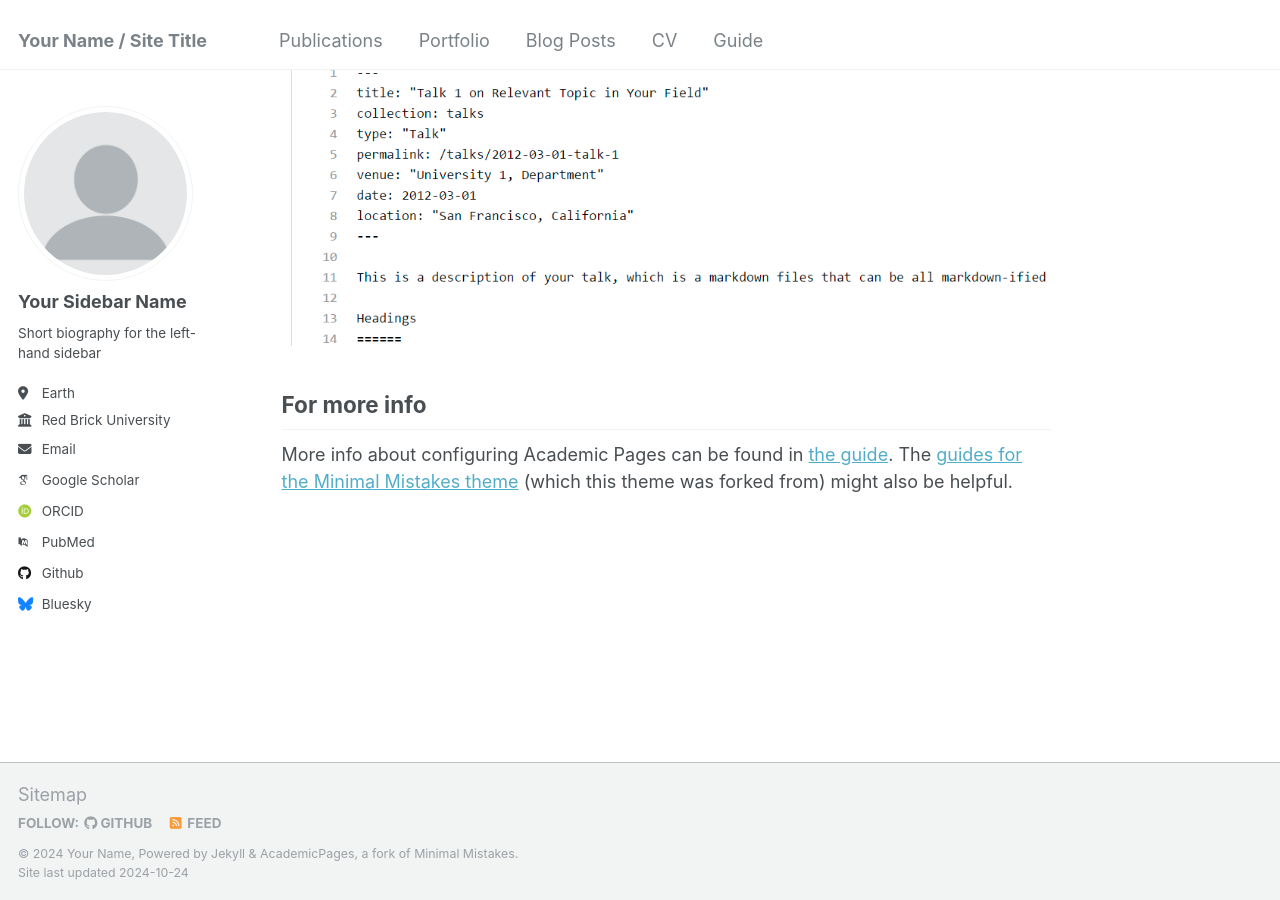
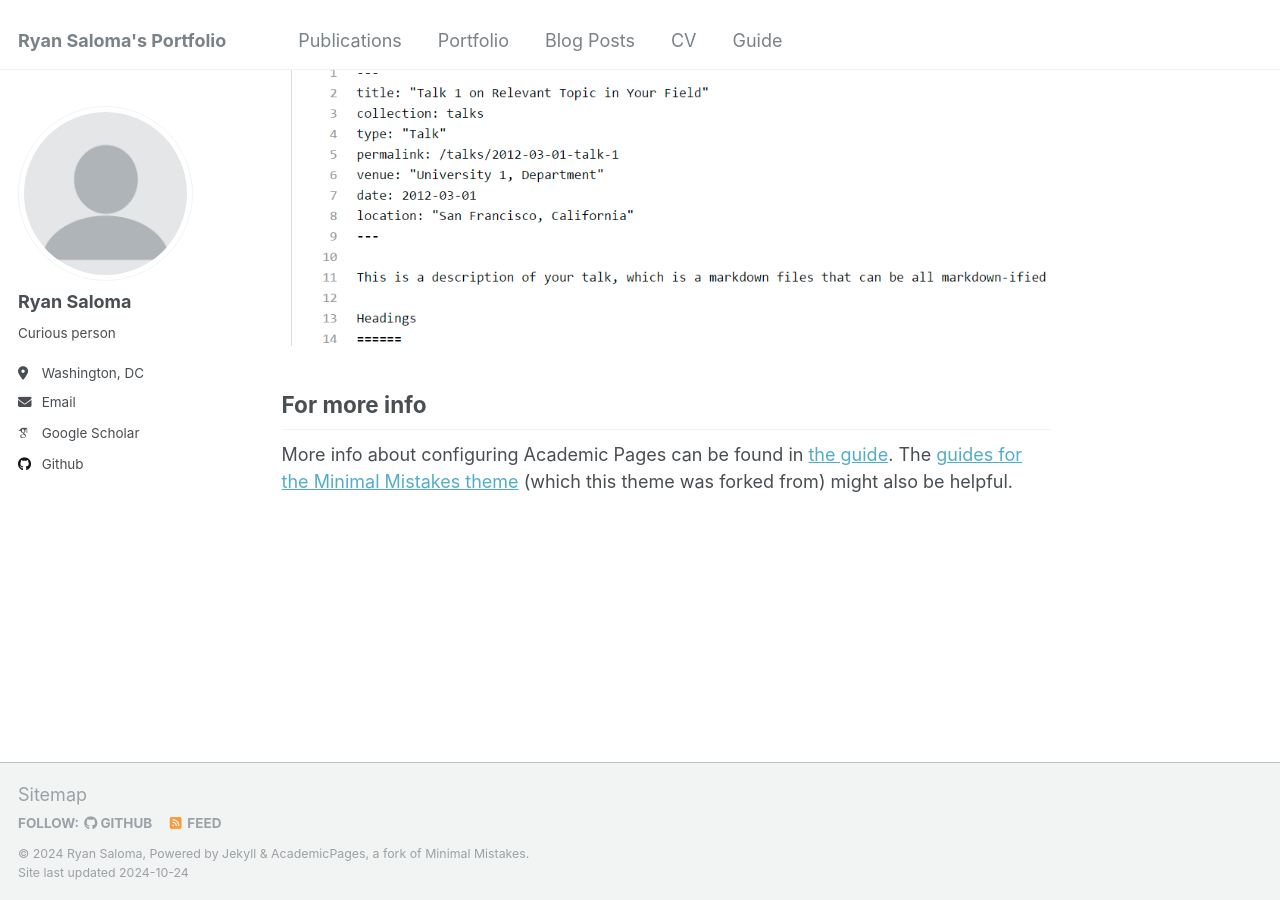
Before and after one commit to ryan-saloma/ryan-saloma.github.io, a Jekyll site: the page built from _pages/about.md, in a window 1280 px wide and 900 px high, scrolled down 2643 px. Built offline with Jekyll 4.4.1, drawn with Linux system fonts in a browser that asks for light colours; some web fonts are replaced.

Commit message:
Update _config.yml
Changed name, description, email, location, google scholar url, github url, site url; added tableau public url

```diff
--- a/_config.yml
+++ b/_config.yml
@@ -8,13 +8,13 @@
 
 # Basic Site Settings
 locale                   : "en-US"
-title                    : "Your Name / Site Title"
+title                    : "Ryan Saloma's Portfolio"
 title_separator          : "-"
-name                     : &name "Your Name"
+name                     : &name "Ryan Saloma"
 description              : &description "personal description"
 url                      : https://academicpages.github.io # the base hostname & protocol for your site e.g. "https://mmistakes.github.io"
 baseurl                  : "" # the subpath of your site, e.g. "/blog"
-repository               : "academicpages/academicpages.github.io"
+repository               : "ryan-saloma/ryan-saloma.github.io"
 
 # Site Author - The following control what appear as part of the author content on the side bar.
 #               If a field is blank the icon and link will not appear, otherwise it will be shown.
@@ -22,33 +22,34 @@ repository               : "academicpages/academicpages.github.io"
 author:
   # Biographic information
   avatar           : "profile.png"
-  name             : "Your Sidebar Name"
+  name             : "Ryan Saloma"
   pronouns         : # example: "she/her"
-  bio              : "Short biography for the left-hand sidebar"
-  location         : "Earth"
-  employer         : "Red Brick University"
+  bio              : "Curious person"
+  location         : "Washington, DC"
+  employer         : # employer
   uri              : # URL
-  email            : "none@example.org"
+  email            : "ryan.saloma@gmail.com"
 
   # Academic websites
   arxiv            : # URL - Update with the correct link to your profile
-  googlescholar    : "https://scholar.google.com/citations?user=PS_CX0AAAAAJ"
+  googlescholar    : "https://scholar.google.com/citations?user=Q6m_3BwAAAAJ&hl=en&oi=ao"
   impactstory      : # URL
-  orcid            : "http://orcid.org/yourorcidurl"
+  orcid            : # URL
   semantic         : # URL
-  pubmed           : "https://www.ncbi.nlm.nih.gov/pubmed/?term=john+snow"
+  pubmed           : # URL
   researchgate     : # URL
 
   # Repositories and software development
   bitbucket        : # Username - Update with your username on the site
   codepen          : # Username
   dribbble         : # Username
-  github           : "academicpages"
+  github           : "ryan-saloma"
   kaggle           : # Username
   stackoverflow    : # User number or user number and name (i.e., use "1" or "1/jeff-atwood")
+  tableau          : "ryan.saloma"
 
   # Social media
-  bluesky          : "bsky.app" # Replace this with you Bluesky username
+  bluesky          : # Username
   facebook         : # Username
   flickr           : # Username
   foursquare       : # Username
```
